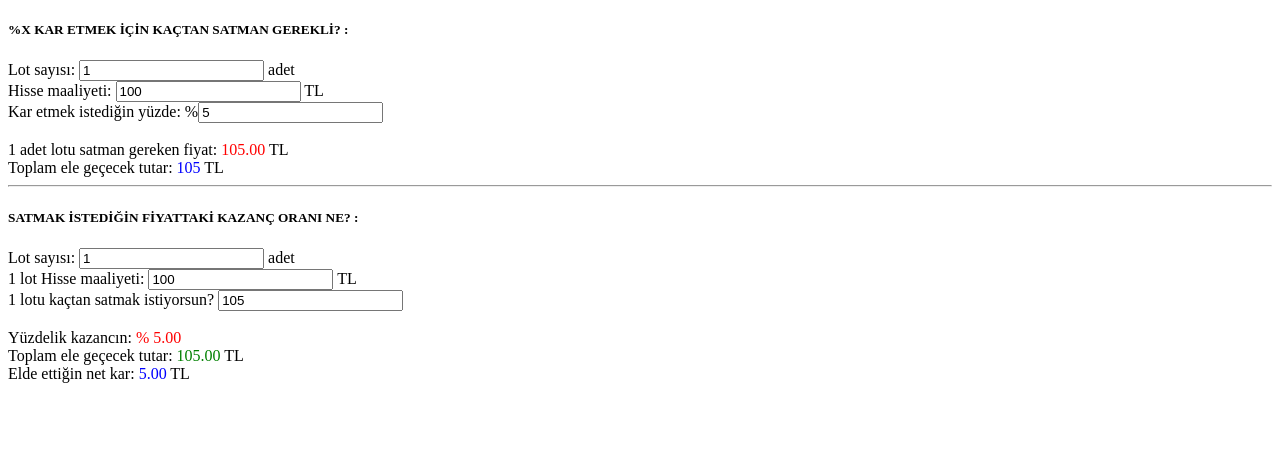
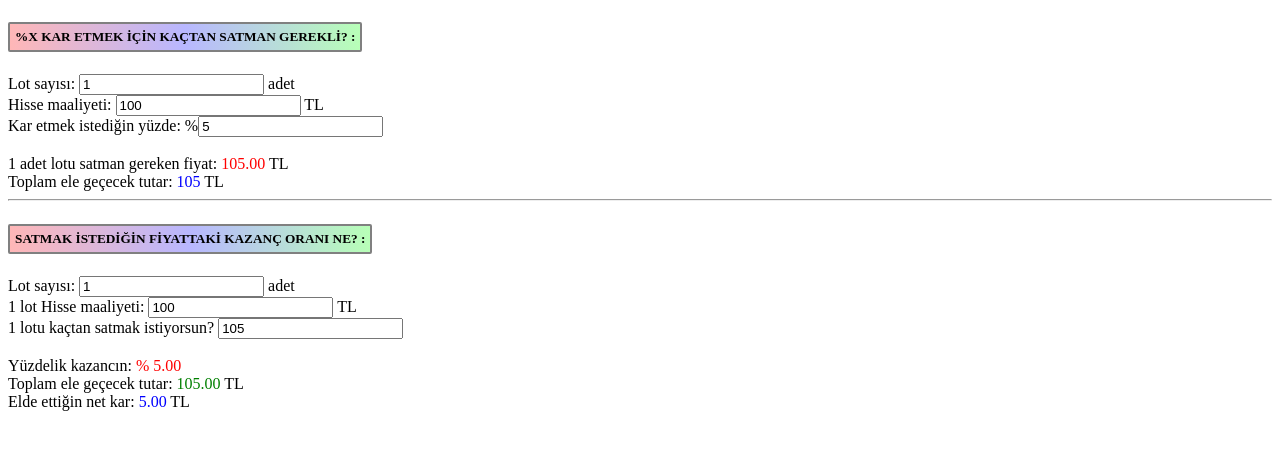
Before and after one commit to recinilt/myprojects, a plain HTML site: page public/alsat.html in a window 1280 px wide. Drawn offline with nearby package versions, Linux system fonts and the light colour scheme.

Commit message:
alsat güncellendi Signed-off-by: recinilt <recepyeni@yahoo.com>

```diff
--- a/public/alsat.html
+++ b/public/alsat.html
@@ -5,11 +5,22 @@
     <meta name="viewport" content="width=device-width, initial-scale=1.0">
     <title>alsat</title>
     <script src="https://ajax.googleapis.com/ajax/libs/angularjs/1.6.9/angular.min.js"></script>
+    <style>
+       .baslik {
+         padding: 5px;
+         border: solid 2px gray;
+         border-radius: 2px;
+         background-color: aliceblue;
+         background: linear-gradient(to right, rgba(255, 0, 0, 0.281) 0%,rgba(4, 0, 255, 0.281) 50%, rgba(2, 255, 0, 0.281) 100%); width: fit-content;
+       }
+
+
+    </style>
 </head>
 <body>
 
     <div data-ng-app="myApp" data-ng-controller="myCtrl">
-        <h5>%X KAR ETMEK İÇİN KAÇTAN SATMAN GEREKLİ?  :</h5>
+        <h5 class="baslik">%X KAR ETMEK İÇİN KAÇTAN SATMAN GEREKLİ?  :</h5>
         Lot sayısı: <input type="number" data-ng-model="adet"> adet<br>
         Hisse maaliyeti: <input type="number" data-ng-model="maaliyet"> TL<br>
         Kar etmek istediğin yüzde: %<input type="number" data-ng-model="kar"><br>
@@ -18,7 +29,7 @@
         Toplam ele geçecek tutar: <span style="color:blue;">{{hisseSon() * adet}}</span> TL
 
         <hr>
-        <h5>SATMAK İSTEDİĞİN FİYATTAKİ KAZANÇ ORANI NE?  :</h5>
+        <h5 class="baslik">SATMAK İSTEDİĞİN FİYATTAKİ KAZANÇ ORANI NE?  :</h5>
         Lot sayısı: <input type="number" data-ng-model="adet2"> adet<br>
         1 lot Hisse maaliyeti: <input type="number" data-ng-model="maaliyet2"> TL<br>
         1 lotu kaçtan satmak istiyorsun? <input type="number" data-ng-model="fiyat2"><br>
```
